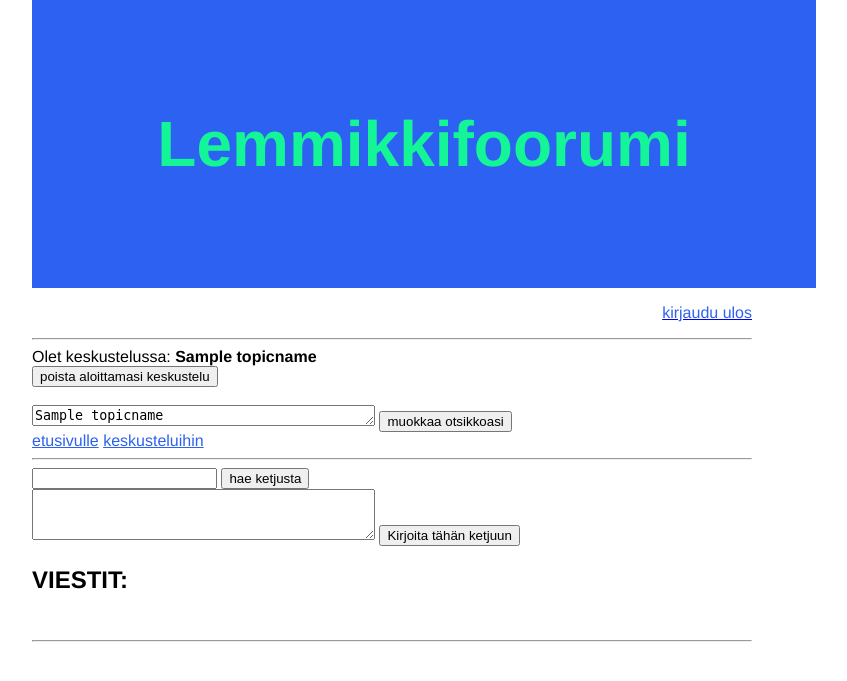
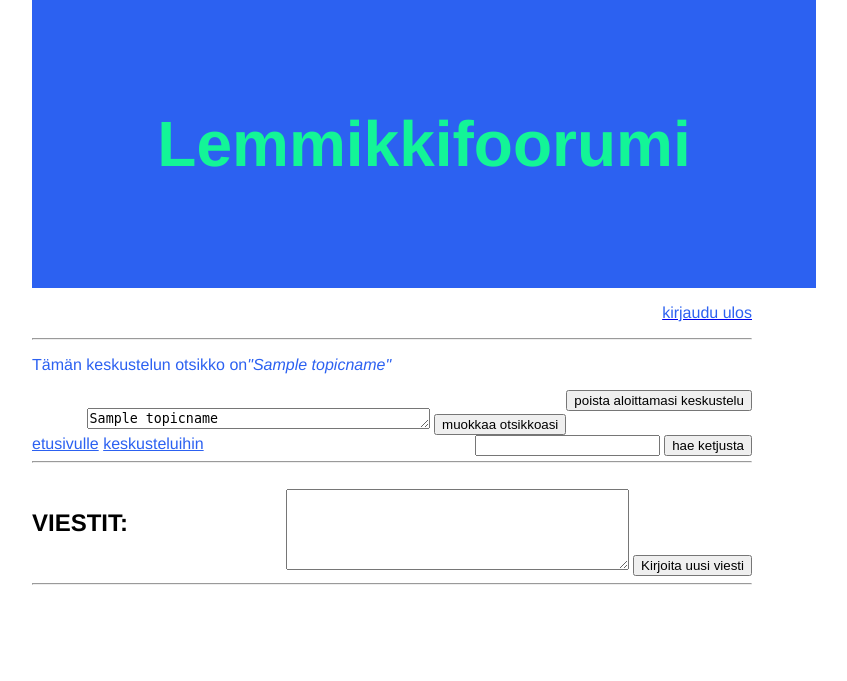
Before and after one commit to Doubleneck/tietokantasovellus2021, a Flask app: template templates/topic.html in a window 1280 px wide. Shown: the top 681 px of the page, without its empty margins (248-1095 px from the left). Run offline with Flask 2, Linux system fonts and the light colour scheme; the template is opened without the code that fills it: most values are stand-ins (such as "Sample title", 1, 10 or a date in 2020).

Commit message:
tweak layout

```diff
--- a/static/css/style.css
+++ b/static/css/style.css
@@ -16,3 +16,8 @@ nav li {
     padding: 2em 1em;
     font-size: 2em;
 }
+
+form {
+
+    float: right;
+}
--- a/templates/topic.html
+++ b/templates/topic.html
@@ -2,7 +2,7 @@
 {% block title %}viestit{% endblock %}
 {% block content %}
 
-Olet keskustelussa: <b>{{ topicname }}</b>
+<p style="color: rgb(44, 97, 241)">Tämän keskustelun otsikko on<i>"{{ topicname }}"</i> </p>
 {% if session.access_level == "admin" or  topicuserid==session.user_id %}
 <form action="/{{ topicareaid }}/{{ topicid }}/delete" method="POST">
   <input type="submit" value="poista aloittamasi keskustelu">
@@ -15,14 +15,16 @@ Olet keskustelussa: <b>{{ topicname }}</b>
 {% endif  %}
 
 <a href="/" style="color: rgb(44, 97, 241)">etusivulle</a> <a href="/{{ topicareaid }}"style="color: rgb(44, 97, 241)">keskusteluihin</a>
-<hr>
 <form action="/{{ topicareaid }}/{{ topicid }}/result" method="GET">
   <input type="text" name="query">
   <input type="submit" value="hae ketjusta">
 </form>
+<hr>
+
+<br>
 <form action="/{{ topicareaid }}/{{ topicid }}/addnewmessage" method="POST">
-  <textarea name="content" rows="3" cols="40"></textarea>
-  <input type="submit" value="Kirjoita tähän ketjuun">
+  <textarea name="content" rows="5" cols="40"></textarea>
+  <input type="submit" value="Kirjoita uusi viesti">
 </form>
 
 <h2>VIESTIT:</h2>
@@ -31,20 +33,21 @@ Olet keskustelussa: <b>{{ topicname }}</b>
 {% for message in messages %}<br>
 Käyttäjä <i>{{ message.username }}</i> kirjoitti :"{{ message.content }}"<br>
 Luotu: {{ message.created_at.strftime("%Y-%m-%d %H:%M:%S") }}<br>
+<br>
+<br>
+
+{% if message.user_id == session.user_id or session.access_level == "admin" %}
+<form action="/{{ topicareaid }}/{{ topicid }}/{{ message.id }}/edit" method="POST">
+  <textarea name="content" rows="2" cols="40">{{ message.content }}</textarea>
+  <input type="submit" value="muokkaa">
+</form>
+<br>
+<form action="/{{ topicareaid }}/{{ topicid }}/{{ message.id }}" method="POST">
+    <input type="submit" value="poista viesti">
+</form>
 
 
-{% if message.user_id == session.user_id or session.access_level == "admin" %}
-<form action="/{{ topicareaid }}/{{ topicid }}/{{ message.id }}" method="POST">
-  <br>
-    <input type="submit" value="Delete">
-    </form>
 
-
-<form action="/{{ topicareaid }}/{{ topicid }}/{{ message.id }}/edit" method="POST">
-    <textarea name="content" rows="3" cols="40">{{ message.content }}</textarea>
-    <br>
-    <input type="submit" value="Edit">
-    </form>
     {% endif%}
 
 <hr>
--- a/templates/topics.html
+++ b/templates/topics.html
@@ -2,9 +2,7 @@
 {% block title %}keskustelut{% endblock %}
 {% block content %}
 
-Olet aihealueella: <b>{{ topicareaname }}</b> (keskusteluja: {{ count }}kpl)
-<br>
-<br>
+<p style="color: rgb(44, 97, 241)">Olet aihealueella <i>"{{ topicareaname }}"</i></p>
 <a href="/{{ topicareaid }}/newtopic"  style="color: rgb(44, 97, 241)">aloita uusi keskustelu</a> <a href="/"  style="color: rgb(44, 97, 241)">palaa aihealueisiin</a>
 <hr>
 <h2>KESKUSTELUT:</h2>
```
Also changed, not shown: templates/index.html (+6 -7 lines), templates/newtopic.html (+15 -10 lines).
